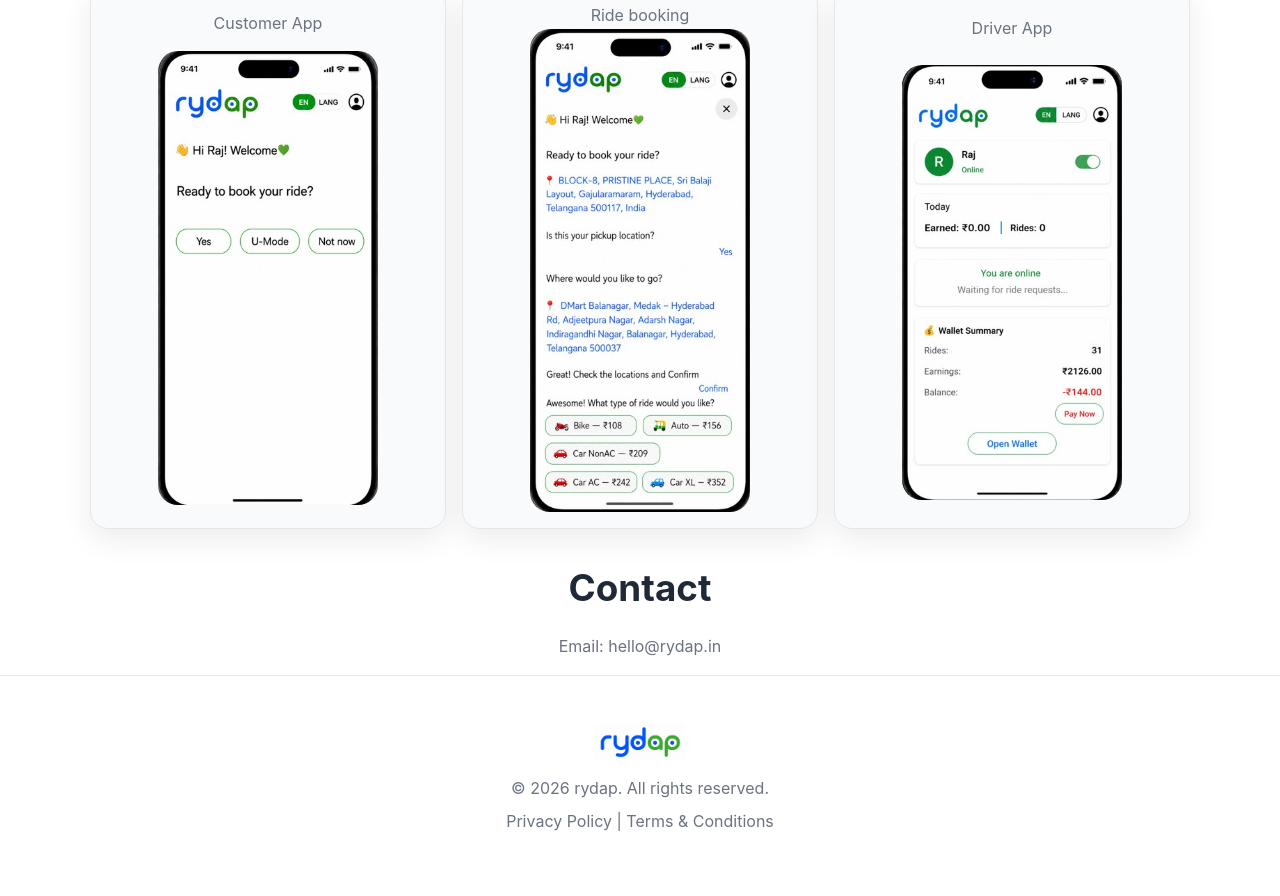
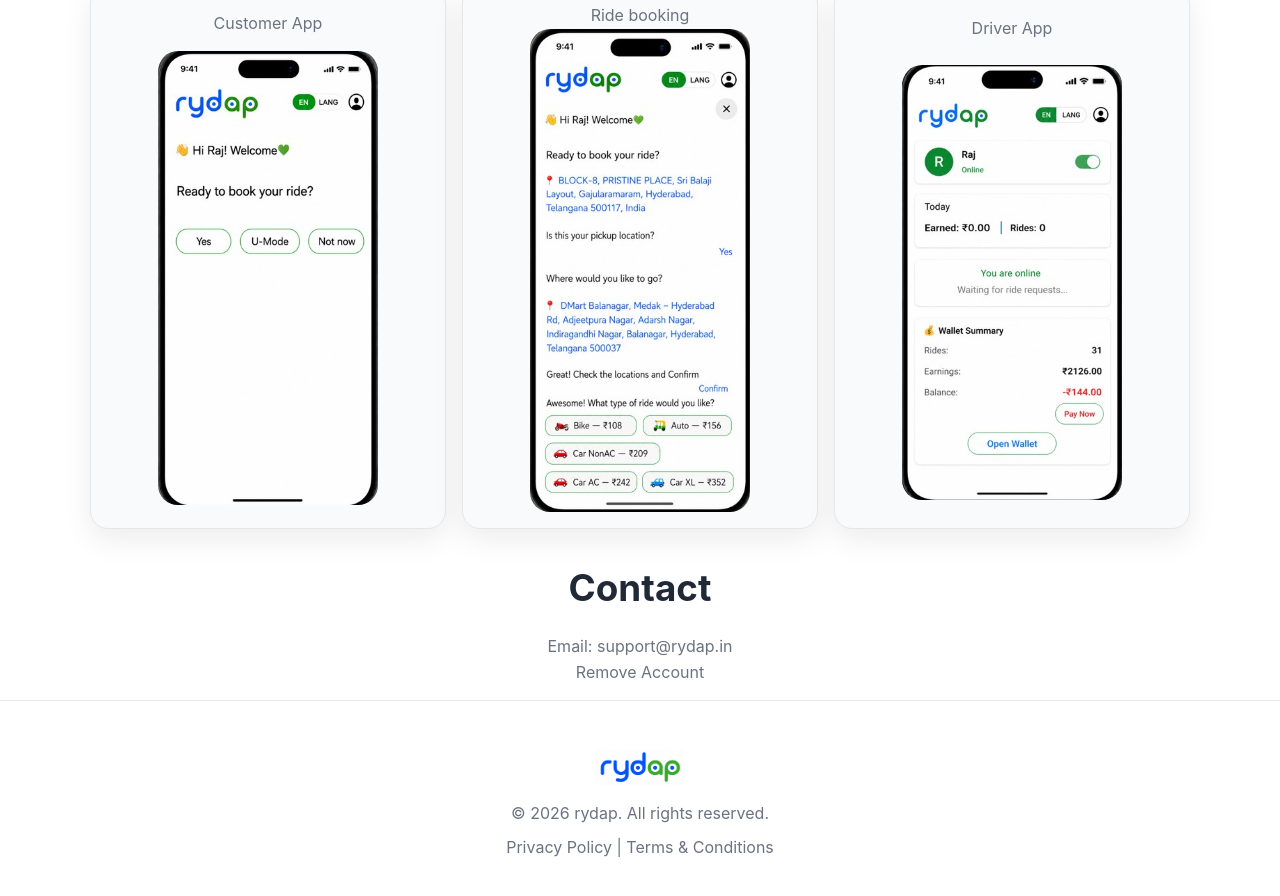
Before and after one commit to merigaraj/bandi-website, a plain HTML site: page index.html in a window 1280 px wide. Shown: the part 2966-3862 px from the top of the page. Drawn offline with Linux system fonts and the light colour scheme.

Commit message:
added rydap changes and fixes=-1

```diff
--- a/index.html
+++ b/index.html
@@ -202,7 +202,8 @@
 
         <section id="contact">
             <h2>Contact</h2>
-            <p>Email: hello@rydap.in</p>
+            <p>Email: support@rydap.in</p>
+            <p> <a href="delete-account.html">Remove Account</a> </p>
         </section>
     </main>
 
```
Also changed, not shown: contact.html (+3 -3 lines).
